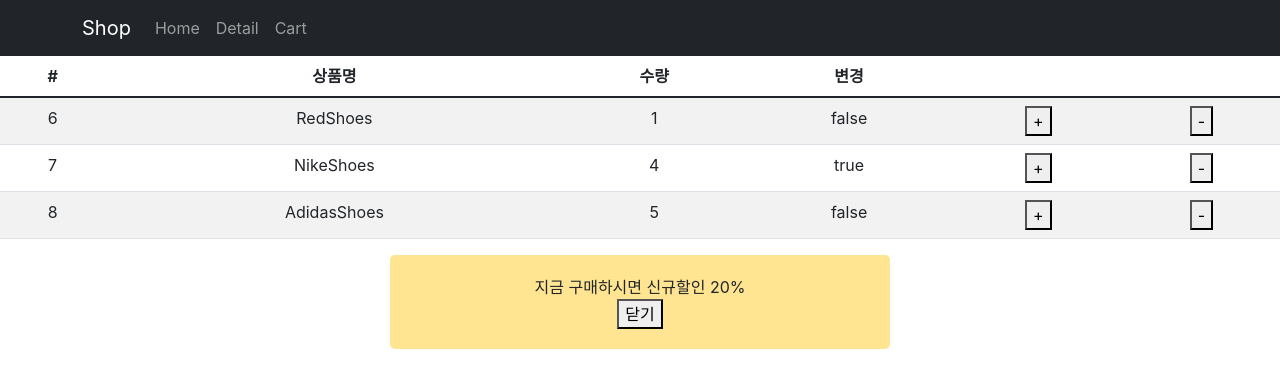
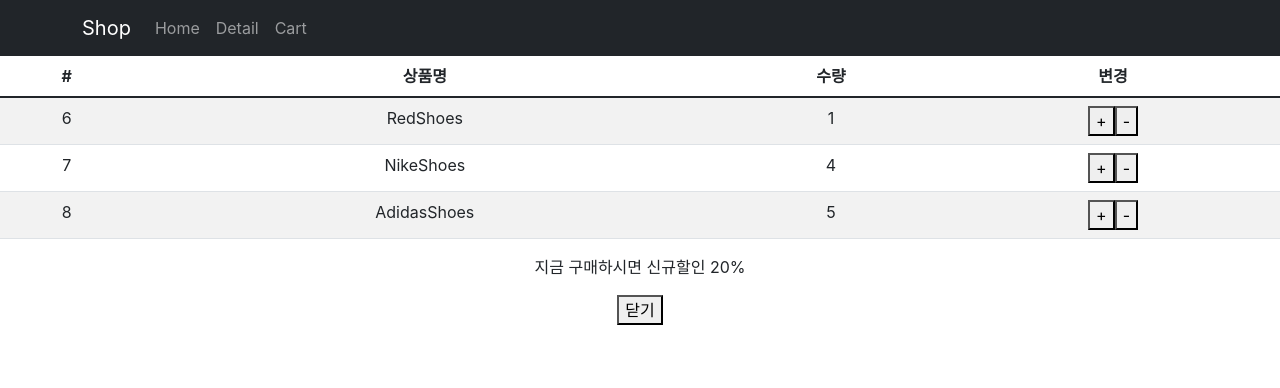
Before and after one commit to 9C6J/React_shop, a React (Create React App) app in the folder shop/: page /cart in a window 1280 px wide. Shown: the top 388 px of the page. Built offline with nearby package versions, Linux system fonts and the light colour scheme.

Commit message:
lazy, suspense

```diff
--- a/shop/src/App.js
+++ b/shop/src/App.js
@@ -6,13 +6,15 @@ import {
 } from 'react-bootstrap';
 import './App.css';
 import MainBox from './MainBox';
-import React, {useState, useContext} from 'react';
+import React, {useState, useContext, lazy, Suspense} from 'react';
 import aShoesData from './data';
 import ShoesItem from './ShoesItem';
-import Detail from './Detail';
 import {Route, Routes} from 'react-router-dom';
 import Cart from './Cart';
 import axios from 'axios';
+// import Detail from './Detail';
+// es6 dynamic import 문법
+let Detail = lazy(()=> import('./Detail.js') );
 
 // Context API
 export let stockContext = React.createContext();
@@ -108,7 +110,9 @@ function App() {
         <Route path="/detail/:id" element={
 
         <stockContext.Provider value={stock}>
-        <Detail  shoes={shoes}  stock={stock} stockChange={stockChange}/>
+          <Suspense fallback={<div>로딩중입니다.</div>}>
+             <Detail  shoes={shoes}  stock={stock} stockChange={stockChange}/>
+          </Suspense>
         </stockContext.Provider>
 
         } />
--- a/shop/src/Cart.js
+++ b/shop/src/Cart.js
@@ -25,9 +25,10 @@ function Cart(props){
                                 <td>{ a.id }</td>
                                 <td>{ a.name }</td>
                                 <td>{ a.quan }</td>
-                                <td>{ a.quan%2==0 ? 'true' : 'false' }</td>
-                                <td><button onClick={()=>{ props.dispatch({type : 'addQuan', payload: {a} }) }}>+</button></td>
-                                <td><button onClick={()=>{ props.dispatch({type : 'minusQuan', payload: {a} }) }}>-</button></td>
+                                <td>
+                                    <button onClick={()=>{ props.dispatch({type : 'addQuan', payload: a.id }) }}>+</button>
+                                    <button onClick={()=>{ props.dispatch({type : 'minusQuan', payload: a.id }) }}>-</button>
+                                </td>
                             </tr>
                             )
                         })
--- a/shop/src/ShoesItem.js
+++ b/shop/src/ShoesItem.js
@@ -10,7 +10,7 @@ import {Route, Routes, useNavigate} from 'react-router-dom';
     // let stock = useContext(stockContext);
 
     return (
-        <div className="col-md-4" onClick={()=>{ navigate('/detail/'+props.i) }}>
+        <div className="col-md-4" onClick={()=>{ navigate('/detail/'+props.shoes.id) }}>
             <img src={"https://codingapple1.github.io/shop/shoes"+ (props.i+1)+".jpg"} width="100%"/>
             <h4>{props.shoes.title}</h4>
             <h4>{props.shoes.content}</h4>
--- a/shop/src/index.js
+++ b/shop/src/index.js
@@ -24,8 +24,8 @@ let oItem = [
 // 상태변수 수정하는 방법
 // oItem = default parameter
 function reducer(state = oItem, action){
+  let oData = [...state];
   let target;
-  let oData = [...state];
 
   switch(action.type){
     case 'addItem':
@@ -44,14 +44,24 @@ function reducer(state = oItem, action){
       return oData
       break;
     case 'addQuan':
-      target = action.payload.a;
-      oData.find(o=>o.id === target.id).quan++;
+      target = action.payload;
+
+      var idx = state.findIndex(o=>o.id === target);
+      // oData.find(o=>o.id === target).quan++;
+      oData[idx].quan++;
+
       return oData
       break;
     case 'minusQuan':
-      target = action.payload.a;
-      var obj = oData.find(o=>o.id === target.id);
-      if ( obj && obj.quan > 0) obj.quan --;
+      target = action.payload;
+      var idx = state.findIndex(o=>o.id === target);
+      // var obj = oData.find(o=>o.id === target);
+      if ( oData[idx] && oData[idx].quan > 0){
+        oData[idx].quan--;
+      }else{
+        delete oData[idx];
+      }
+
       return oData
       break;
     default :
```
